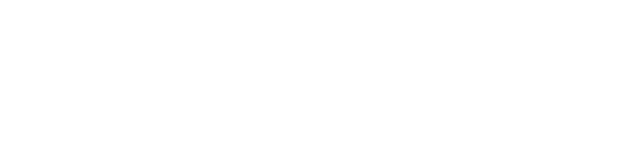
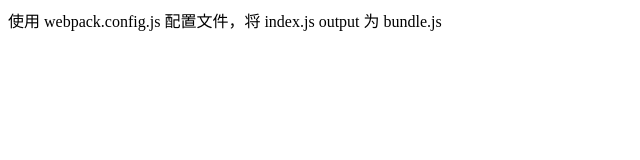
Before and after one commit to dsyal/WebDemo, a website built with webpack: page ModernJsDemo/index.html in a window 1280 px wide. Shown: the whole page, without its empty margins (0-640 px from the left). Built offline with nearby package versions, Linux system fonts and the light colour scheme.

Commit message:
ModernJsDemo format and add README

```diff
--- a/ModernJsDemo/index.html
+++ b/ModernJsDemo/index.html
@@ -1,8 +1,11 @@
+<!-- index.html -->
 <!DOCTYPE html>
 <html>
 <head>
-	<title></title>
+	<title>ModernJSDemo</title>
+	<!-- 使用 npm install moment --save 并且通过 webpack 在 Javascript 文件中直接 import -->
 	<!-- <script src="node_modules/moment/min/moment.min.js"></script> -->
+	使用 webpack.config.js 配置文件，将 index.js output 为 bundle.js
 	<script src="bundle.js"></script>
 </head>
 <body>
--- a/ModernJsDemo/index.js
+++ b/ModernJsDemo/index.js
@@ -5,6 +5,3 @@
 var name = "Bob",
 	time = "today";
 console.log(`Hello ${name}, how are you ${time}?`);
-console.log('test');
-console.log('test02');
-console.log('test03');
```
Also changed, not shown: ModernJsDemo/README.md (added).
